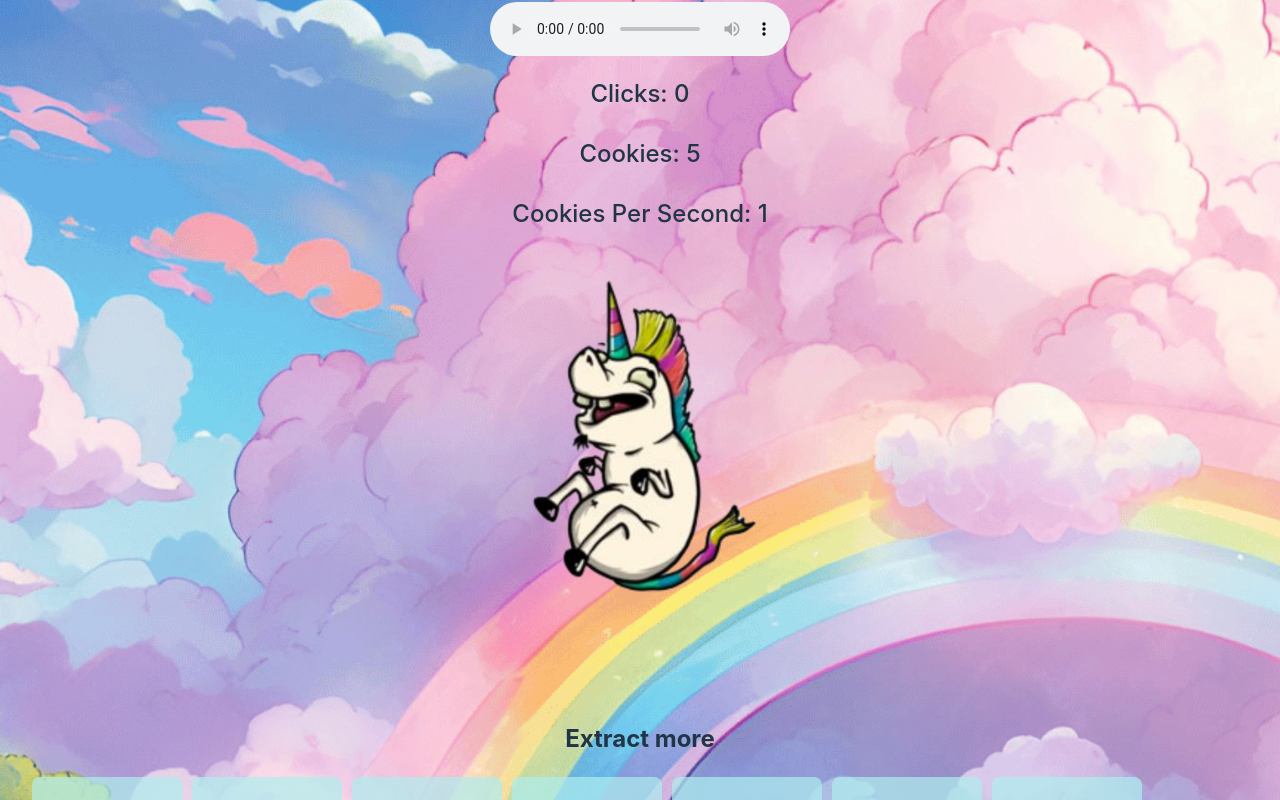
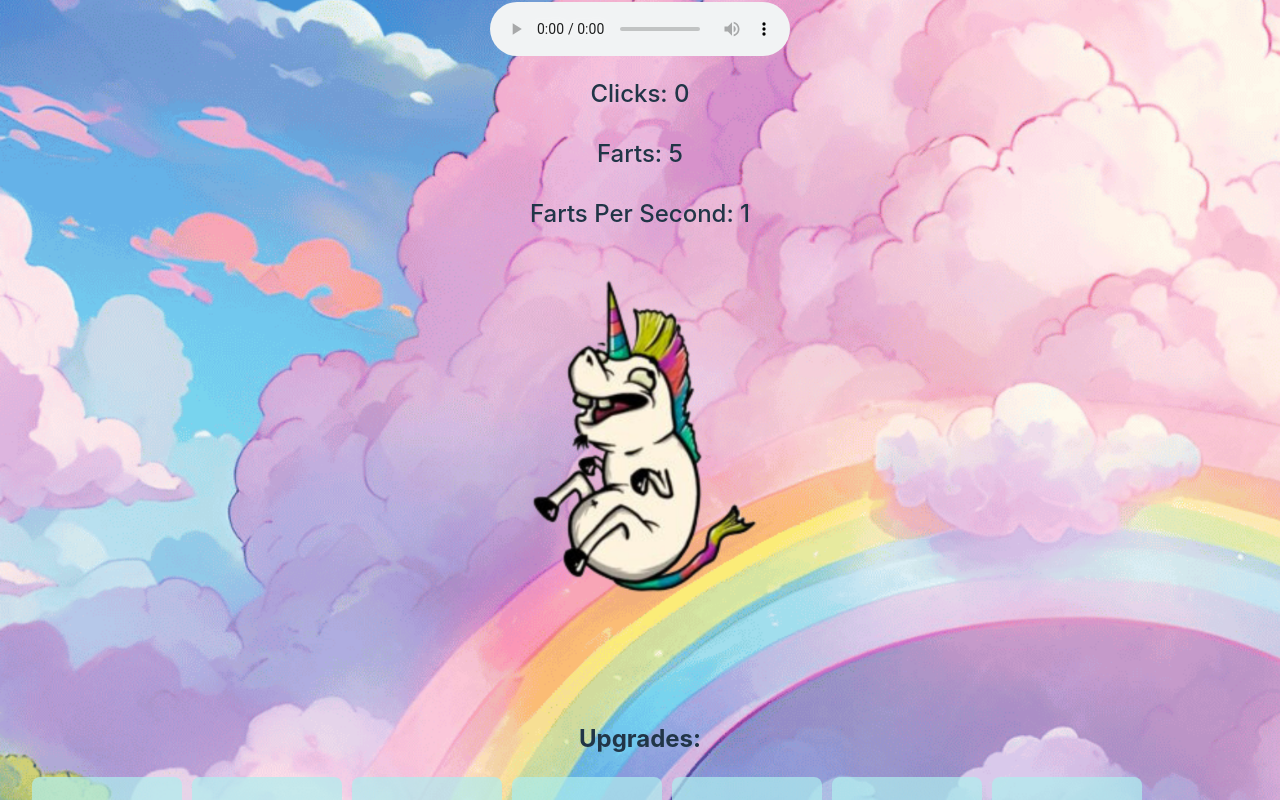
Before and after one commit to michelleratcliffe/react-cookie-clicker, a React (Vite) app: page / in a window 1280 px wide. Shown: the part 200-1000 px from the top of the page. Built offline with nearby package versions, Linux system fonts and the light colour scheme.

Commit message:
renamed to Farts

```diff
--- a/src/App.jsx
+++ b/src/App.jsx
@@ -69,7 +69,7 @@ function App() {
         </div>
       </div>
 
-      <h2>Extract more</h2>
+      <h2>Upgrades:</h2>
       <div className="ShopContainer">
 
        <Shop
--- a/src/components/cookies.jsx
+++ b/src/components/cookies.jsx
@@ -16,8 +16,8 @@ export default function CookieCounter(
 
   return (
     <div>
-      <p>Cookies: {cookies} </p>
-      <p>Cookies Per Second: {cookiesPerSecond}</p>
+      <p>Farts: {cookies} </p>
+      <p>Farts Per Second: {cookiesPerSecond}</p>
     </div>
   );
 }
```
